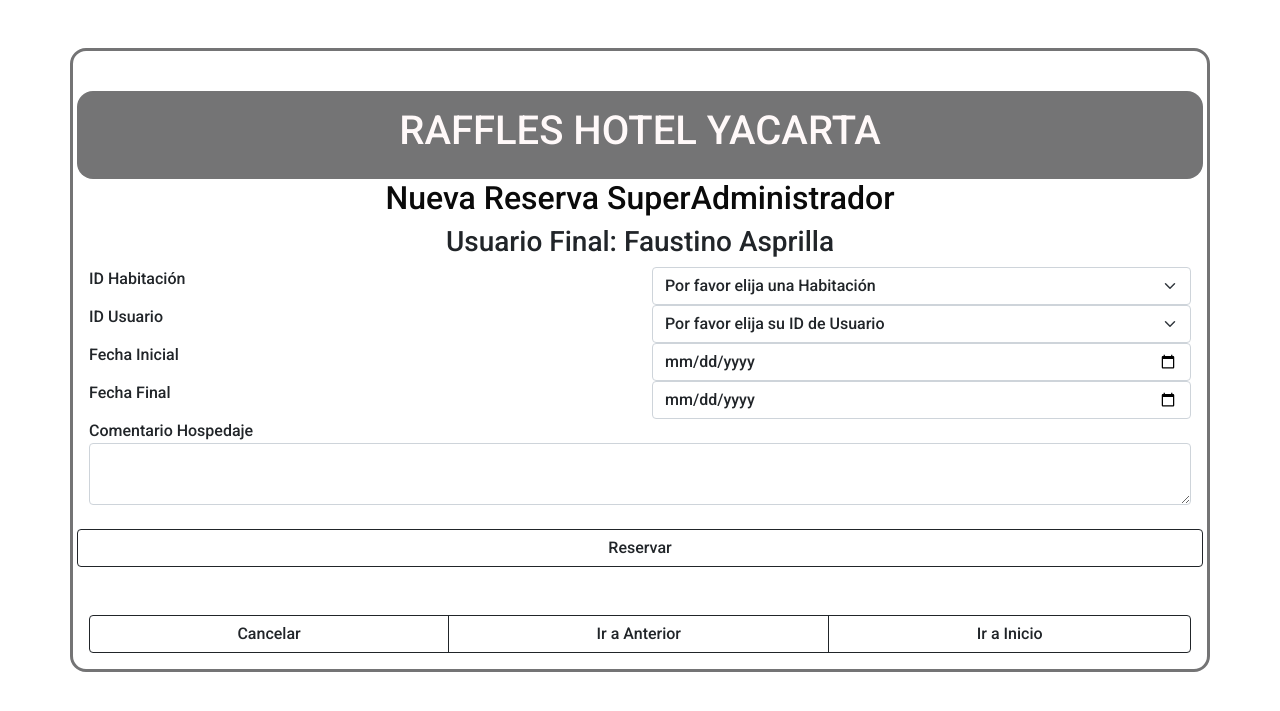
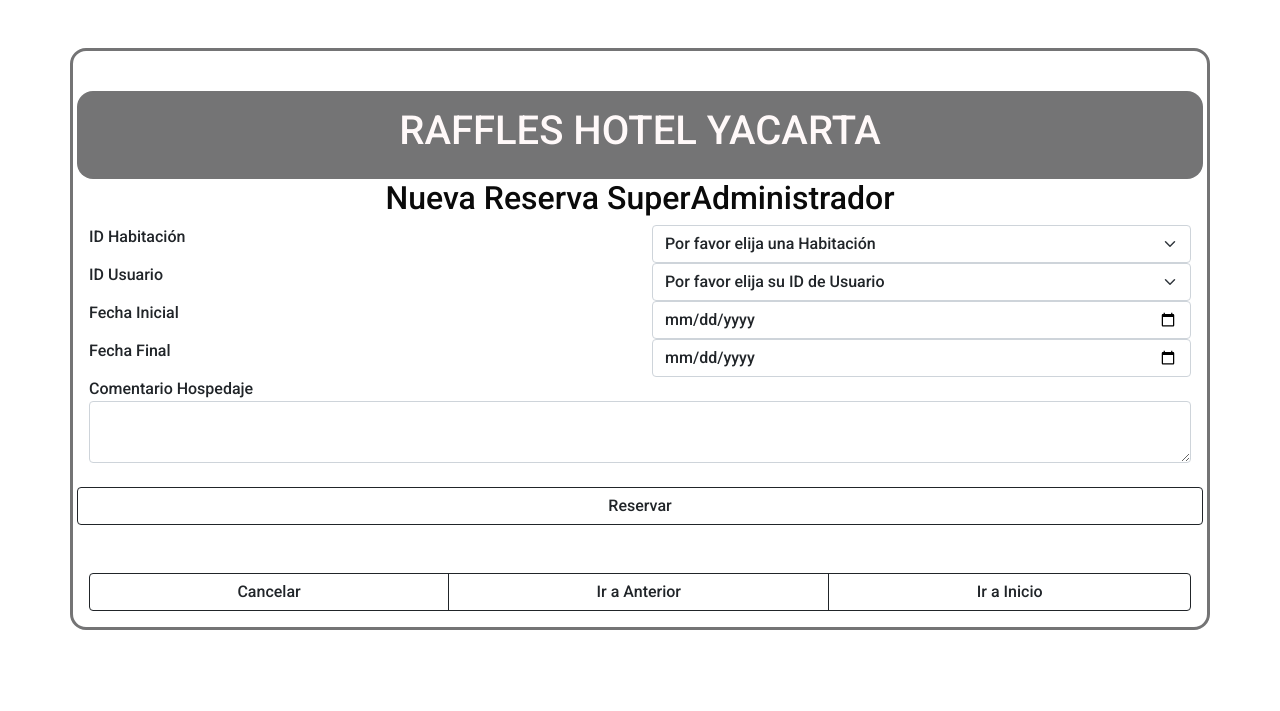
Before and after one commit to jvalu90/AppWebS_3, a Flask app: page /0-1-1-4-4-1-crear_reservas in a window 1280 px wide. Shown: the top 711 px of the page. Run offline with Flask 2, Linux system fonts and the light colour scheme.

Commit message:
Update 0-1-1-4-4-1-crear_reservas.html

```diff
--- a/templates/0-1-1-4-4-1-crear_reservas.html
+++ b/templates/0-1-1-4-4-1-crear_reservas.html
@@ -25,12 +25,7 @@
           <h2 class="text-center">Nueva Reserva SuperAdministrador</h2>
         </div>
 
-        <div class="row">
-          <h3 class="text-center">Usuario Final: Faustino Asprilla</h3>
-          <!--Faustino asprilla debe cambiarse por el usuario que hace el Login-->
-        </div>
-
-        <div class="row">
+          <div class="row">
           <div class="col">
             {{ form.bedroom.label }}
             <!--<p class="text-left">Habitación</p>-->
```
